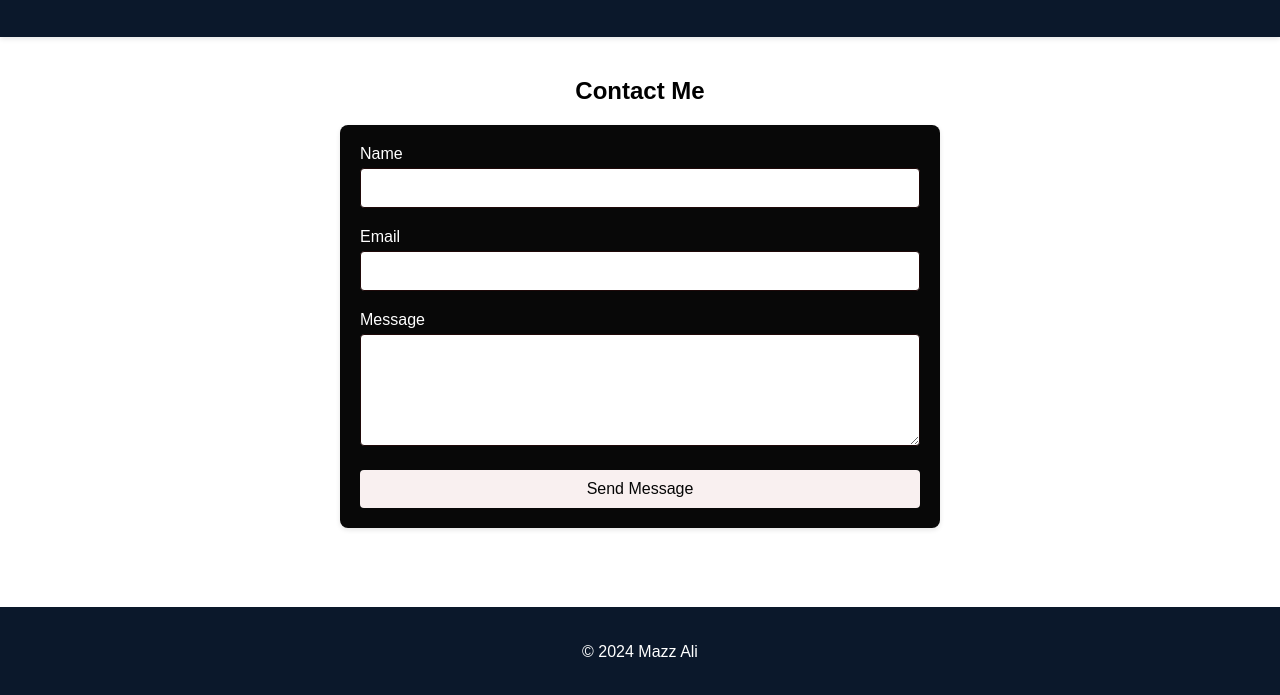
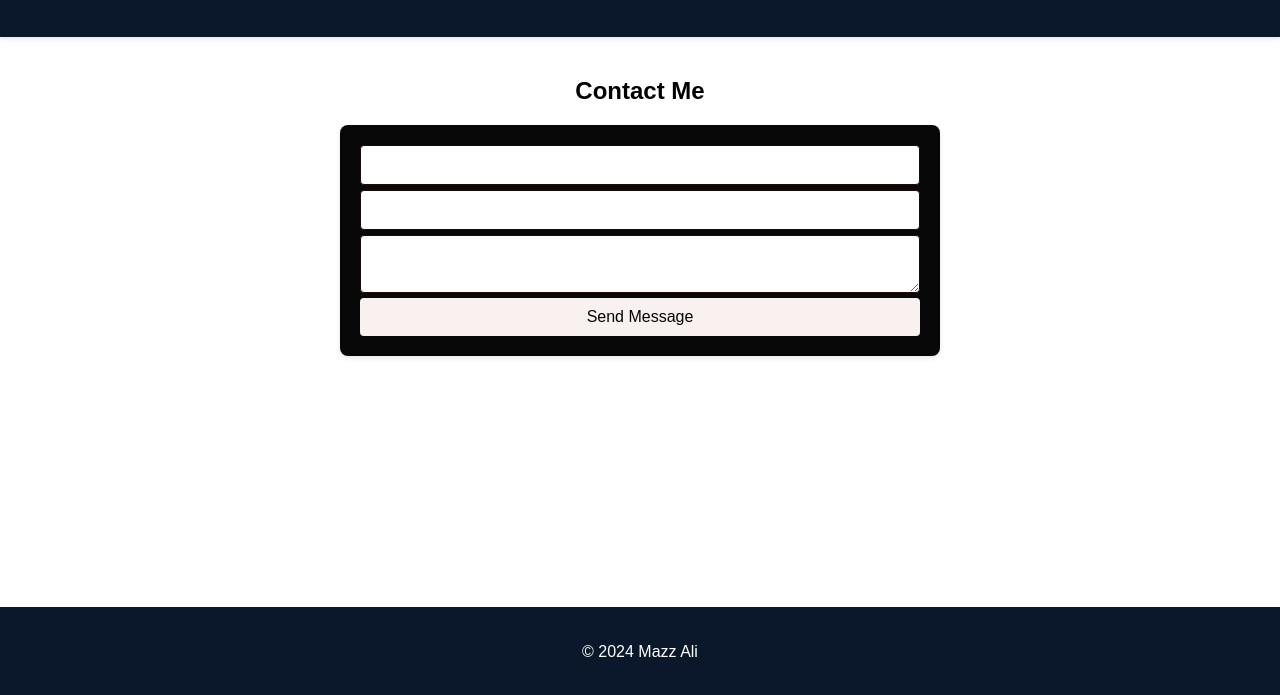
Before and after one commit to maazali001/portfolio-website, a plain HTML site: page public/contact.html in a window 1280 px wide. Shown: the part 103-798 px from the top of the page. Drawn offline with Linux system fonts and the light colour scheme.

```diff
--- a/public/contact.html
+++ b/public/contact.html
@@ -192,21 +192,13 @@
     </header>
     <main>
         <h2>Contact Me</h2>
-        <form id="contact-form" action="https://portfolio-website-8qrems2hq-mazz-alis-projects.vercel.app/send" method="post">
-            <div class="form-group">
-                <label for="name">Name</label>
-                <input type="text" id="name" name="name" required>
-            </div>
-            <div class="form-group">
-                <label for="email">Email</label>
-                <input type="email" id="email" name="email" required>
-            </div>
-            <div class="form-group">
-                <label for="message">Message</label>
-                <textarea id="message" name="message" rows="5" required></textarea>
-            </div>
+        <form id="contact-form" autocomplete="off">
+            <input type="text" name="name" id="name" required autocomplete="name">
+            <input type="email" name="email" id="email" required autocomplete="email">
+            <textarea name="message" id="message" required autocomplete="off"></textarea>
             <button type="submit">Send Message</button>
         </form>
+
 
     </main>
     <footer>
```
Also changed, not shown: server/server.js (+7 -1 lines).
